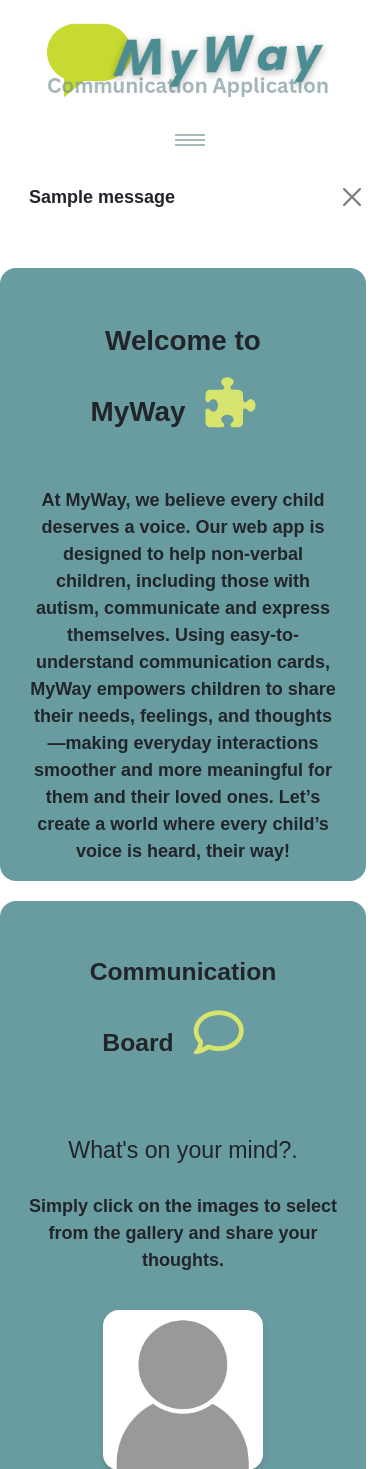
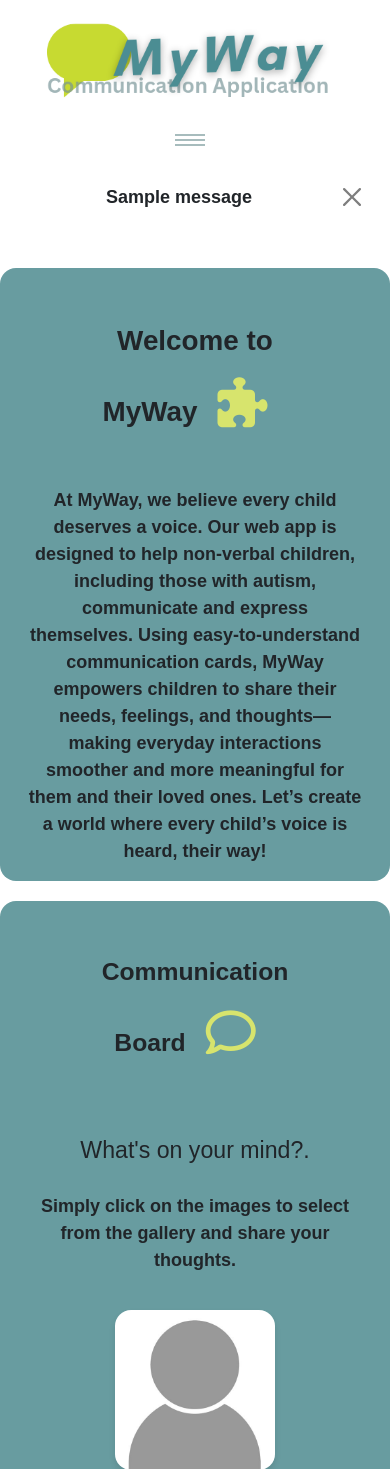
Before and after one commit to ZoltanSzarvas0209/mp3_MyWay, a Django app: page / in a window 390 px wide. Shown: the top 1469 px of the page. Run offline with Django 4.2, Linux system fonts and the light colour scheme; tables that the repository leaves empty hold one stand-in row (values such as "Sample post"); one stand-in notice (Sample message) is shown; some libraries are stand-ins or nearby versions; some web fonts are replaced.

Commit message:
Styling: modify css to fix alignment issues

```diff
--- a/communication/templates/communication/index.html
+++ b/communication/templates/communication/index.html
@@ -49,30 +49,32 @@
         </div>
     </section>
 
-    <!-- Pop-up window / selection confirmation-->
-    <section class="row" id="pop-up">
+    <!-- Pop-up window / selection confirmation / Commented out - future enhancment section-->
 
-        <div class="col-12 text-center">
 
-            <!-- User Selected Image-->
-            <div class="pop-up-image justify-content-center">
+    <!--<section class="row" id="pop-up">
+
+        <div class="col-12 text-center"> -->
+
+            <!-- User Selected Image -->
+           <!-- <div class="pop-up-image justify-content-center">
                 <img src="{% static 'images/placeholder.jpg' %}" alt="User selected image" class="slot-image col-12 col-md-6" id="pop-up-image">
             </div>
-            <div class="col-12 col-md-6">
+            <div class="col-12 col-md-6"> -->
                 <!-- If statement to be used to compare the image in for loop to #pop-up-image
                 {% for image in images %}
                         <h3 id="pop-up-title"> {{ image.title }} </h3>
                         <p id="pop-up-description"> {{ image.description }}</p>
-                {% endfor %}-->
-            </div>
+                {% endfor %}
+            </div> -->
             <!-- Confirmation button-->
-            <div class="justify-content-center">
+            <!--<div class="justify-content-center">
                 <button class="popup-btn" id="confirm-button">Confirm</button>
             </div>
 
         </div>
 
-    </section>
+    </section> -->
 
     <!-- Image Gallery Section -->
     <section class="row mt-4" id="image-gallery">
--- a/static/css/style.css
+++ b/static/css/style.css
@@ -1,3 +1,5 @@
+
+
 /*-----------------------------General styles----------------------------*/
 
 .link {
@@ -42,7 +44,6 @@ body {
 
 section {
     text-align: center;
-    width: 100%;
     background-color: #689CA0;
     border-radius: 16px;
     margin: 20px;
@@ -127,6 +128,7 @@ h3 {
 }
 
 /*-----------------------------Pop-up window----------------------------*/
+/*-- Optional enhancment
 
 #pop-up {
     display: none;
@@ -151,7 +153,7 @@ h3 {
     border-radius: 25%;
     display: inline-block;
 }
-
+--*/
 /*-------------------------------------Header------------------------------*/
 
 /* used ChatGPT to workout how to bring the color back */
--- a/templates/base.html
+++ b/templates/base.html
@@ -26,7 +26,7 @@
 
 </head>
 
-<body class="d-flex flex-column h-100 main-bg">
+<body class="d-flex flex-column">
 
     <!-- Navigation -->
     <nav class="navbar navbar-expand-lg">
@@ -39,7 +39,7 @@
             </button>
             <div class="collapse navbar-collapse" id="navbarText">
 
-                <ul class="navbar-nav me-auto mb-2 mb-lg-0">
+                <ul class="navbar-nav">
 
                     <li class="nav-item">
                         <a class="nav-link {% if request.path == home_url %}active{% endif %}" aria-current="page"
@@ -74,7 +74,7 @@
         <div class="row">
             <div class="col-md-8 offset-md-2">
                 {% for message in messages %}
-                <div class="alert {{ message.tags }} alert-dismissible fade show" id="msg" role="alert">
+                <div class="alert {{ message.tags }} alert-dismissible fade show text-center" id="msg" role="alert">
                     {{ message | safe }}
                     <button type="button" class="btn-close" data-bs-dismiss="alert" aria-label="Close"></button>
                 </div>
```
Also changed, not shown: README.md.
